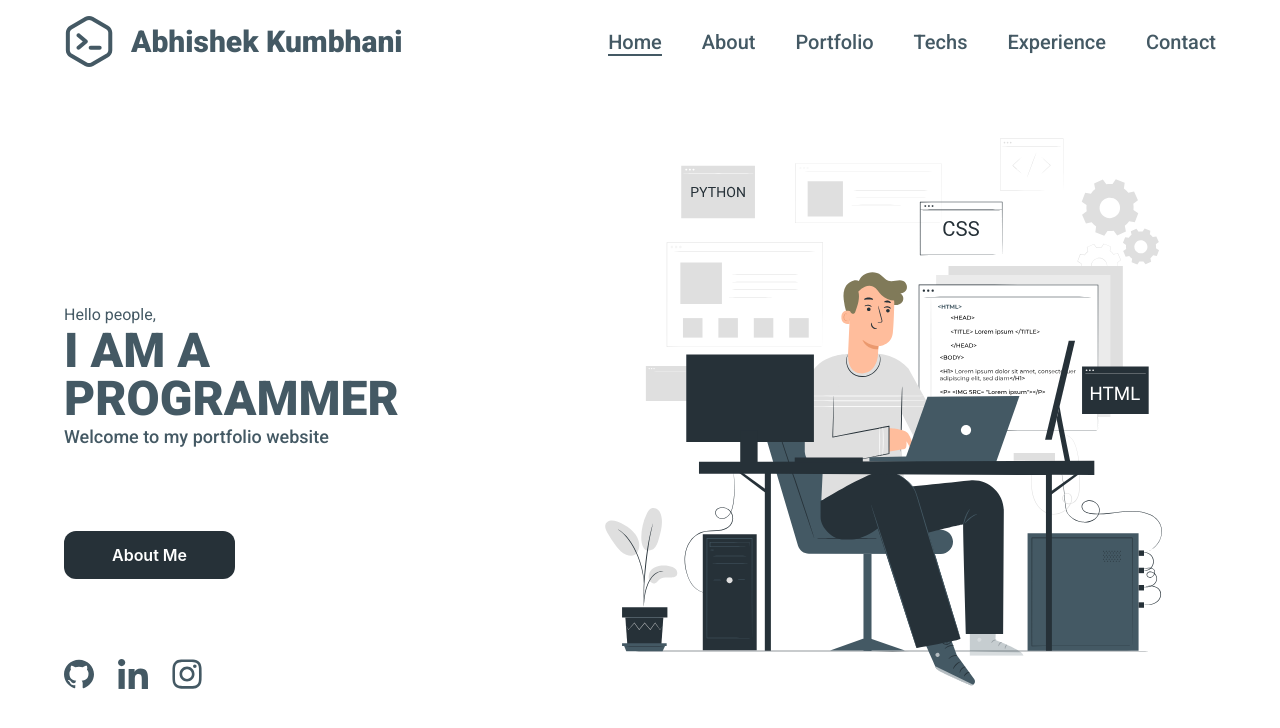
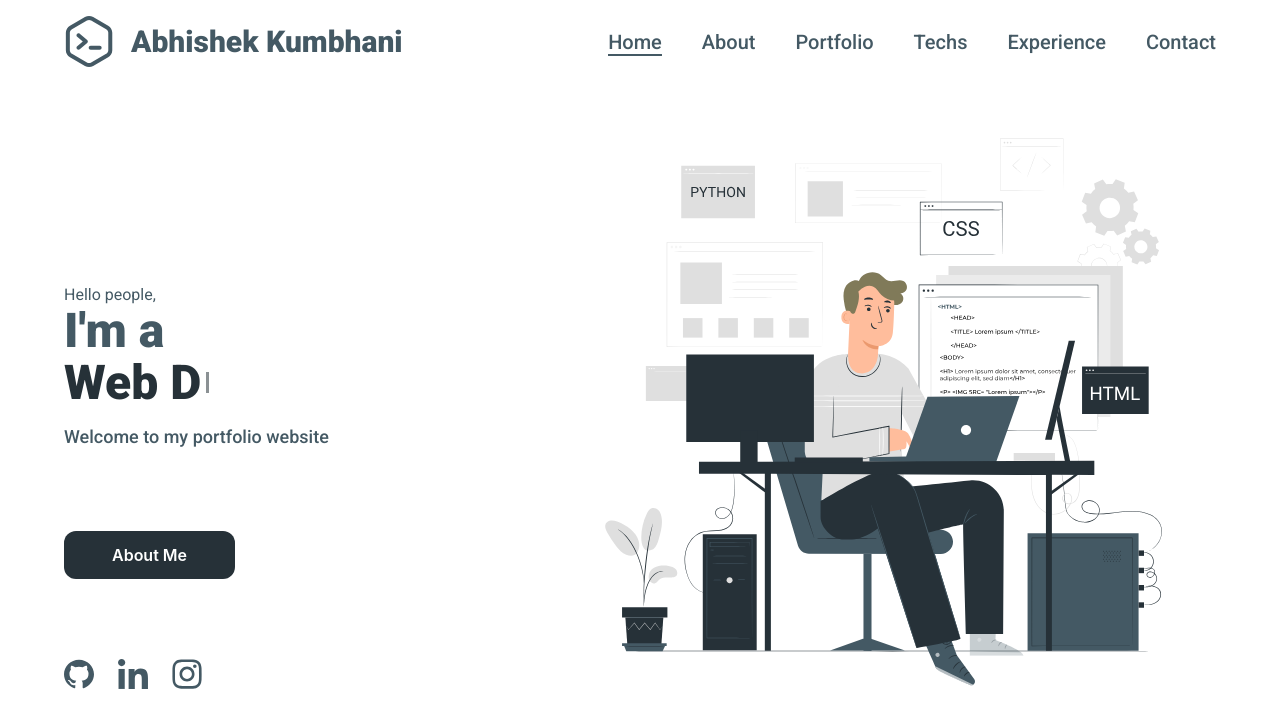
Before and after one commit to AbhiKumbhani007/Portfolio, a Next.js app: page / in a window 1280 px wide. Shown: the top 728 px of the page. Built offline with nearby package versions, Linux system fonts and the light colour scheme.

Commit message:
style: typewriter effect added on home

```diff
--- /dev/null
+++ b/components/Typewriter.tsx
@@ -0,0 +1,56 @@
+import React, { useState, useEffect } from "react";
+import styles from "../styles/typewriter-cursor.module.css";
+
+interface props {
+  texts: string | string[];
+  writeSpeed?: number;
+  eraseSpeed?: number;
+}
+
+const Typewriter = ({ texts, writeSpeed = 250, eraseSpeed = 150 }: props) => {
+  const [index, setIndex] = useState(0);
+  const [subIndex, setSubIndex] = useState(0);
+  const [isDeleting, setIsDeleting] = useState(false);
+  const [text, setText] = useState("");
+
+  useEffect(() => {
+    const currentText = Array.isArray(texts) ? texts[index] : texts;
+    let timer: any;
+
+    if (isDeleting) {
+      timer = setTimeout(() => {
+        setText(currentText.substring(0, subIndex - 1));
+        setSubIndex((prev) => prev - 1);
+      }, eraseSpeed);
+    } else {
+      timer = setTimeout(() => {
+        setText(currentText.substring(0, subIndex + 1));
+        setSubIndex((prev) => prev + 1);
+      }, writeSpeed);
+    }
+
+    if (!isDeleting && subIndex === currentText.length) {
+      if (Array.isArray(texts)) {
+        setIsDeleting(true);
+      }
+    }
+
+    if (isDeleting && subIndex === 0) {
+      setIsDeleting(false);
+      setIndex(
+        (prev) => (prev + 1) % (Array.isArray(texts) ? texts.length : 1)
+      );
+    }
+
+    return () => clearTimeout(timer);
+  }, [subIndex, isDeleting, index, texts, writeSpeed, eraseSpeed]);
+
+  return (
+    <div className="flex items-center text-[#263138]">
+      {text}
+      <span className={`${styles.typewriter_cursor}`}></span>
+    </div>
+  );
+};
+
+export default Typewriter;
--- a/pages/_document.tsx
+++ b/pages/_document.tsx
@@ -5,7 +5,7 @@ export default function Document() {
     <Html lang="en">
       <Head />
       <body>
-        <title>Matheus Compos</title>
+        <title>Abhishek Kumbhani</title>
         <Main />
         <NextScript />
       </body>
--- a/pages/index.tsx
+++ b/pages/index.tsx
@@ -1,5 +1,6 @@
 import ButtonPrimary from "@/components/Misc/ButtonPrimary";
 import ScrollAnimationWrapper from "@/components/ScrollAnimation";
+import Typewriter from "@/components/Typewriter";
 import { Github, Instagram, Linkedin } from "@/constants/Icons/SocialLogo";
 import getScrollAnimation from "@/utils/getScrollAnimation";
 import { motion } from "framer-motion";
@@ -56,11 +57,19 @@ export default function Home({ isOpen }: { isOpen: boolean }) {
             <div className="flex flex-col justify-center items-center lg:items-start md:items-start sm:items-start">
               <p className={`text-md ${roboto.className}`}>Hello people,</p>
               <h1
-                className={`text-4xl lg:text-5xl font-extrabold text-black-600 leading-normal break-words ${roboto.className} text-center lg:text-left md:text-left sm:text-left`}
+                className={`flex items-center text-3xl lg:text-5xl font-extrabold text-black-600 leading-normal break-words ${roboto.className} text-center lg:text-left md:text-left sm:text-left gap-1.5 lg:gap-3.5 `}
               >
-                I AM A PROGRAMMER
+                I'm a
               </h1>
-              <p className={`text-lg font-medium ${roboto.className}`}>
+              <h1
+                className={`flex items-center h-8 lg:h-14 text-3xl lg:text-5xl font-extrabold text-black-600 leading-normal break-words ${roboto.className} text-center lg:text-left md:text-left sm:text-left gap-1.5 lg:gap-3.5 `}
+              >
+                {" "}
+                <Typewriter
+                  texts={["Programmer", "Web Developer", "React Developer"]}
+                />
+              </h1>
+              <p className={`text-lg font-medium pt-3 ${roboto.className}`}>
                 Welcome to my portfolio website
               </p>
             </div>
--- /dev/null
+++ b/styles/typewriter-cursor.module.css
@@ -0,0 +1,20 @@
+.typewriter_cursor {
+  display: flex;
+  margin-left: 5px;
+  width: 3px;
+  height: 30px;
+  background-color: currentColor;
+  animation: blink 2s ease-in-out infinite;
+}
+
+@keyframes blink {
+  0%,
+  100% {
+    opacity: 0;
+    height: 10px;
+  }
+  50% {
+    opacity: 1;
+    height: 30px;
+  }
+}
```
